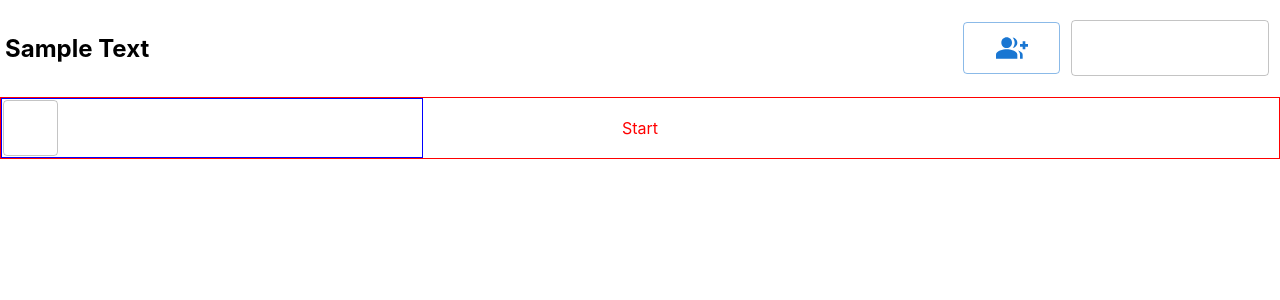
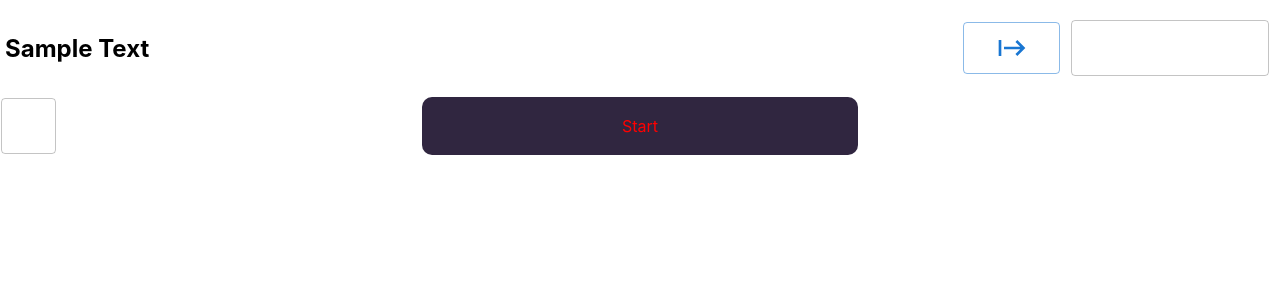
Before and after one commit to ja-me-ch/Anime-Trivia-Game, a Next.js app: page / in a window 1280 px wide. Shown: the top 300 px of the page. Built offline with nearby package versions, Linux system fonts and the light colour scheme.

Commit message:
added conditional styling to Stage/TopBar.js DrawerIcon

```diff
--- a/components/QuestionPanel/Question.js
+++ b/components/QuestionPanel/Question.js
@@ -5,7 +5,7 @@ import Images from './QuestionTemplates/Images';
 
 const RootStyle = styled('div')((props) => ({
     // border: '1px solid lime',
-    // width: '100%',
+    width: '100%',
     // minWidth: '1000px',
     // height: 'auto',
     // flex: '1'
--- a/components/QuestionPanel/QuestionPanel.js
+++ b/components/QuestionPanel/QuestionPanel.js
@@ -33,16 +33,21 @@ const StartNext_Div = styled('div')(({ disabled }) => ({
     // left: '50%',
     // transform: 'translateX(-50%)',
     color: disabled ? 'red' : 'white',
-    border: '1px solid white',
+    // border: '1px solid white',
     transition: 'all 0.5s ease',
+    background: 'rgb(48, 38, 64)',
     // minHeight: '100%',
     height: '100%',
     width: '100%',
     pointerEvents: disabled ? 'none' : 'auto',
     display: 'flex',
     justifyContent: 'center',
-    alignItems: 'center'
-
+    alignItems: 'center',
+    cursor: 'pointer',
+    borderRadius: '10px',
+    '&:hover': {
+        background: 'rgb(83, 64, 112)'
+    }
 }));
 
 const Answers_Container = styled('div')((props) => ({
@@ -71,7 +76,7 @@ const LoadingOverlay = styled('div')(({ buttonStatus }) => ({
 }));
 
 const QuestionHeaderBar = styled('div')((props) => ({
-    border: '1px solid red',
+    // border: '1px solid red',
     display: 'grid',
     gridTemplateColumns: '33% 34% 33%',
     minHeight: '100%',
@@ -81,7 +86,7 @@ const QuestionHeaderBar = styled('div')((props) => ({
 
 const CommonUserContainer = styled('div')((props) => ({
     width: '100%',
-    border: '1px solid blue',
+    // border: '1px solid blue',
     alignSelf: 'flex-start',
 }));
 
--- a/components/QuestionPanel/QuestionTemplates/Images.js
+++ b/components/QuestionPanel/QuestionTemplates/Images.js
@@ -60,7 +60,7 @@ const QuestionText = styled('div')((props) => ({
 
 const CenterImageContainer = styled('div')((props) => ({
     display: 'flex',
-    flexShrink: '1',
+    // flexShrink: '1',
     justifyContent: 'center',
     borderSizing: 'unset',
     marginRight: '25px',
@@ -68,7 +68,7 @@ const CenterImageContainer = styled('div')((props) => ({
     minWidth: '25%',
     // minWidth: '175px',
     // border: '1px solid red',
-    // flexBasis: '30%'
+    // flexBasis: '50%'
 }));
 
 const CenterImageImg = styled('img')((props) => ({
--- a/components/Stage/TopBar.js
+++ b/components/Stage/TopBar.js
@@ -4,6 +4,7 @@ import { AnimeTriviaGameContext } from '../../contexts/AnimeTriviaGameContext';
 import styled from '@emotion/styled';
 import { Button, Collapse, Tooltip } from '@mui/material';
 import GroupAddIcon from '@mui/icons-material/GroupAdd';
+import StartIcon from '@mui/icons-material/Start';
 import AddProfile from '../Profiles/AddProfile';
 
 
@@ -17,7 +18,12 @@ const RootStyle = styled('div')(() => ({
     maxHeight: '100px',
 }));
 
-const DrawerIcon = styled(GroupAddIcon)((props) => ({
+const OpenDrawerIcon = styled(GroupAddIcon)((props) => ({
+    fontSize: '2rem',
+    margin: '0.4rem'
+}));
+
+const CloseDrawerIcon = styled(StartIcon)((props) => ({
     fontSize: '2rem',
     margin: '0.4rem'
 }));
@@ -121,7 +127,7 @@ const TopBar = function () {
                     }}
                     onClick={() => { toggleRightBar() }}
                 >
-                    <DrawerIcon />
+                    {showRightBar ? <CloseDrawerIcon/> : <OpenDrawerIcon/>}
                 </Button>
                 <Collapse in={showRightBar} collapsedSize={0} orientation={'horizontal'}>
                     <AddProfile />
```
